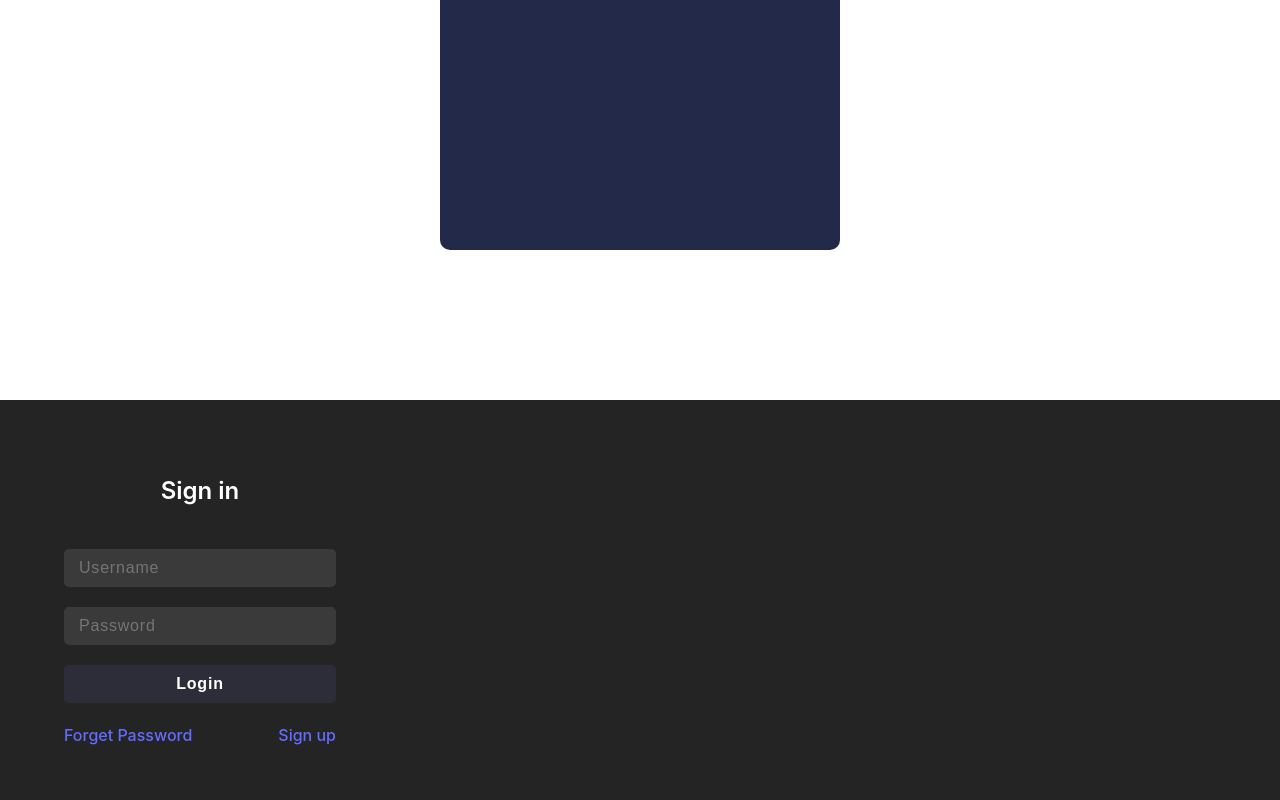
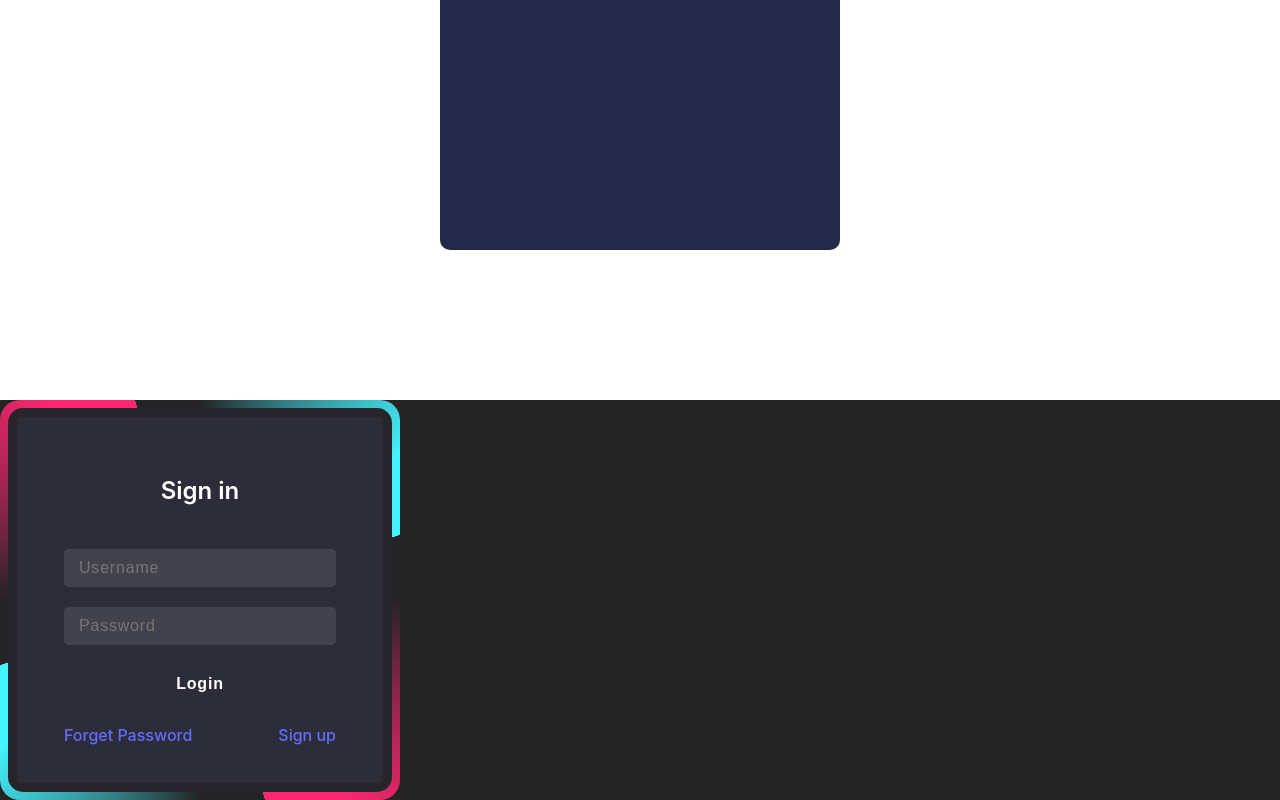
Before and after one commit to Houser97/React-Playground, a React (Vite) app: page / in a window 1280 px wide. Shown: the part 400-1200 px from the top of the page. Built offline with nearby package versions, Linux system fonts and the light colour scheme.

Commit message:
Add keyfram and property to achieve border animation

```diff
--- a/src/styles/FormBorderAnimation.css
+++ b/src/styles/FormBorderAnimation.css
@@ -14,6 +14,44 @@
     display: flex;
     justify-content: center;
     align-items: center;
+    background: repeating-conic-gradient(from var(--a), #ff2770 0%, #ff2770 5%, transparent 5%, transparent 35%, #ff2770 50%);
+    animation: animate 4s linear infinite;
+    border-radius: 20px;
+}
+
+.box::before {
+    content: '';
+    position: absolute;
+    width: 100%;
+    height: 100%;
+    background: repeating-conic-gradient(from var(--a), #45f3ff 0%, #45f3ff 5%, transparent 5%, transparent 35%, #45f3ff 50%);
+    animation: animate 4s linear infinite;
+    border-radius: 20px;
+    animation-delay: -1000ms;
+}
+
+@property --a {
+    syntax: '<angle>';
+    inherits: false;
+    initial-value: 0deg;
+}
+
+@keyframes animate {
+    0% {
+        --a: 0deg;
+    }
+    100% {
+        --a: 360deg;
+    }
+}
+
+.box::after {
+    content: '';
+    position: absolute;
+    inset: 8px;
+    background: #2d2d39;
+    border-radius: 15px;
+    border: 9px solid #25252b;
 }
 
 .box form {
@@ -25,6 +63,7 @@
     flex-direction: column;
     gap: 20px;
     padding: 0 40px;
+    z-index: 1000; /*Para evitar que after oculte la informacion del formulario*/
 }
 
 .box form h2{
```
